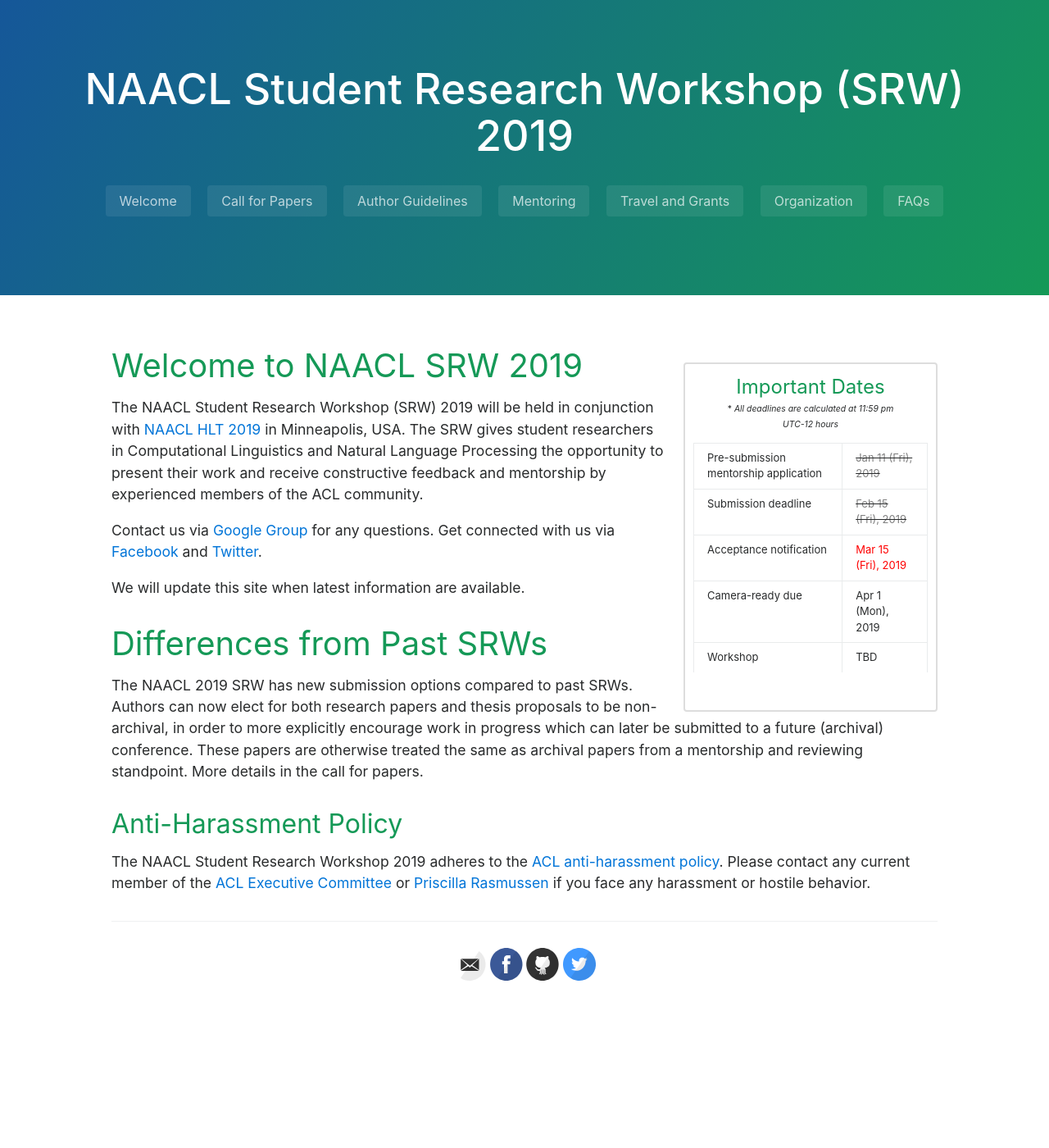
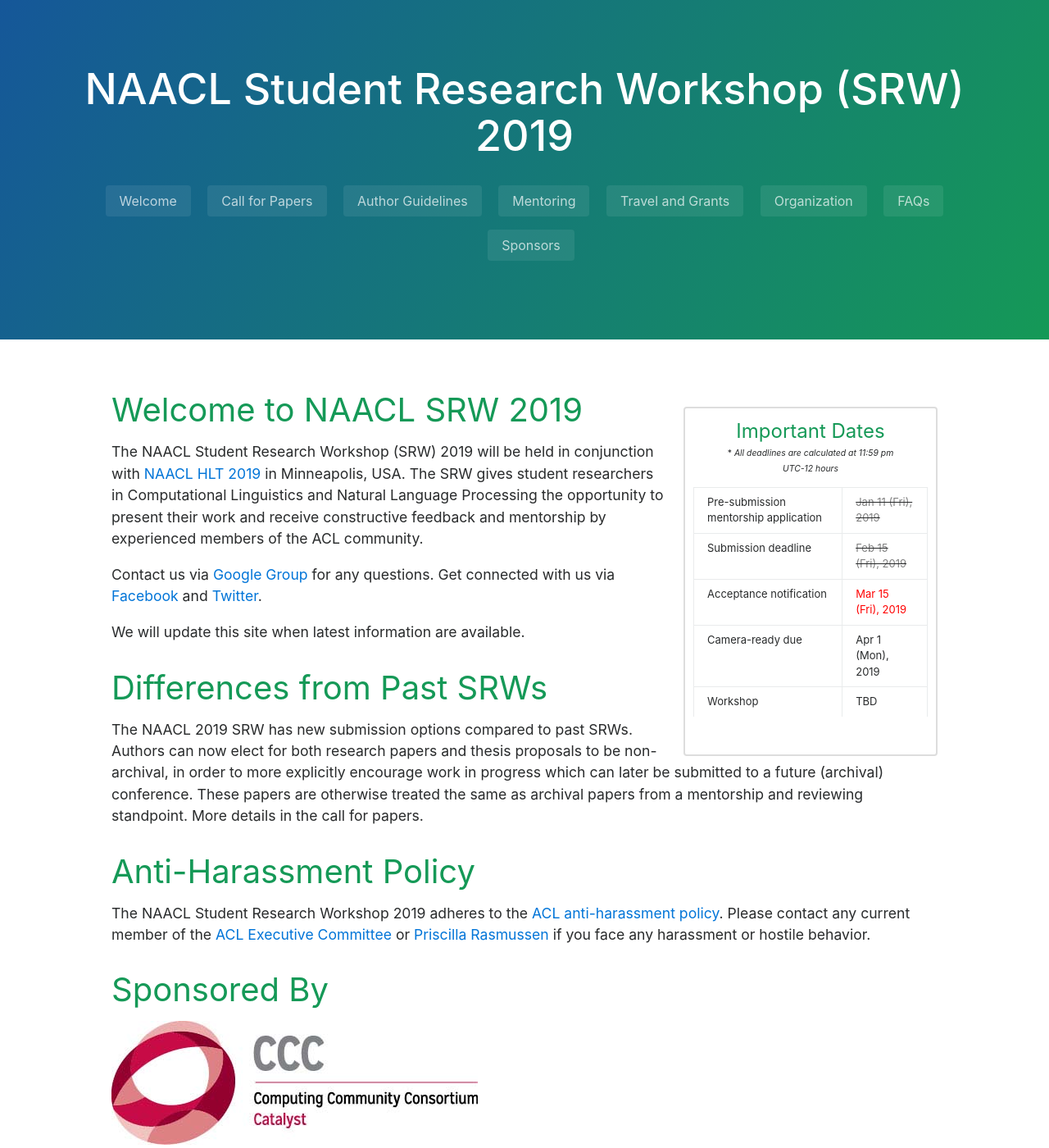
Before and after one commit to aacl2023-srw/aacl2023-srw.github.io, a Jekyll site: the page built from index.md, in a window 1280 px wide and 1400 px high. Shown: the whole window at 82% size. Built offline with Jekyll 4.4.1, drawn with Linux system fonts in a browser that asks for light colours.

Commit message:
CCC sponsor

```diff
--- a/_includes/page-header.html
+++ b/_includes/page-header.html
@@ -8,4 +8,5 @@
   <a href="/travel_grant" class="btn">Travel and Grants</a>
   <a href="/organization" class="btn">Organization</a>
   <a href="/faq" class="btn">FAQs</a>
+  <a href="/sponsors" class="btn">Sponsors</a>
 </section>
--- a/_layouts/default.html
+++ b/_layouts/default.html
@@ -28,6 +28,7 @@
             </tr>
             <tr><td>Submission deadline</td>
               <td>
+
                 {% if sub < nowdate %} <strike> <font color="grey">{% endif %}
                 {% assign datediff = sub | minus: nowdate | divided_by: 60 | divided_by: 60 | divided_by: 24 %}
                 {% if datediff < 30  and datediff > -1 %} <font color="red"> {% endif %}
--- a/index.md
+++ b/index.md
@@ -17,5 +17,8 @@ We will update this site when latest information are available.
 # Differences from Past SRWs
 The NAACL 2019 SRW has new submission options compared to past SRWs. Authors can now elect for both research papers and thesis proposals to be non-archival, in order to more explicitly encourage work in progress which can later be submitted to a future (archival) conference. These papers are otherwise treated the same as archival papers from a mentorship and reviewing standpoint. More details in the call for papers.
 
-## Anti-Harassment Policy
+# Anti-Harassment Policy
 The NAACL Student Research Workshop 2019 adheres to the [ACL anti-harassment policy](https://www.aclweb.org/adminwiki/index.php?title=Anti-Harassment_Policy). Please contact any current member of the [ACL Executive Committee](https://www.aclweb.org/portal/about) or [Priscilla Rasmussen](acl@aclweb.org) if you face any harassment or hostile behavior.
+
+# Sponsored By
+![Computing Research Association’s Computing Community Consortium (CCC)](images/ccc_hz copy.jpg)
```
Also changed, not shown: sponsors.md (added, +10 -0 lines), images/ccc_hz copy.jpg (added), images/ccc_vt .jpg (added).
